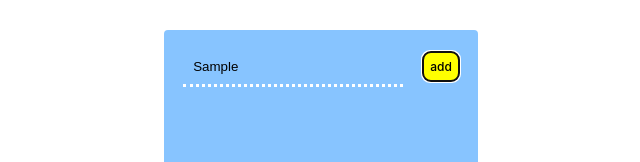
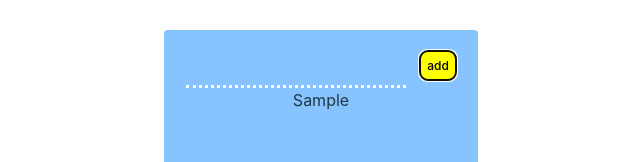
Before and after one commit to lenayoo/udemyTodo, a React (Vite) app: page / in a window 1280 px wide. Both pictures are taken after typing "Sample" into the empty fields and a click on the button "add". Shown: the part 175-337 px from the top of the page, without its empty margins (319-959 px from the left). Built offline with nearby package versions, Linux system fonts and the light colour scheme.

Commit message:
finish todo

```diff
--- a/src/App.css
+++ b/src/App.css
@@ -12,17 +12,18 @@
 }
 
 .todo-form {
-  margin-top: 0.7em;
+  margin-top: 0.3em;
 }
 
 .add-input {
   width: 200px;
-  margin-right: 1.5em;
+  margin-right: 0.7em;
   padding: 10px;
   border: none;
   outline: none;
   border-bottom: 3px dotted white;
   background-color: transparent;
+  font-size: 20px;
 }
 
 .add-btn {
--- a/src/App.tsx
+++ b/src/App.tsx
@@ -1,16 +1,35 @@
+import { ChangeEvent, useState } from "react";
 import "./App.css";
 
 function App() {
+  const [inputText, setInputText] = useState<string>("");
+  const [todos, setTodos] = useState<string[]>([]);
+
+  const changeHandler = (e: ChangeEvent<HTMLInputElement>) => {
+    setInputText(e.target.value);
+  };
+  const submitHandler = (e: React.FormEvent) => {
+    e.preventDefault();
+    setTodos((prevTodos) => [...prevTodos, inputText]);
+    setInputText("");
+  };
+
+  console.log(todos);
   return (
     <>
       <h1>To do⛵️</h1>
       <div className="box">
-        <form className="todo-form">
-          <input className="add-input" />
-          <button type="button" className="add-btn">
+        <form className="todo-form" onSubmit={submitHandler}>
+          <input
+            className="add-input"
+            onChange={changeHandler}
+            value={inputText}
+          />
+          <button type="submit" className="add-btn">
             add
           </button>
         </form>
+        {todos && todos.map((todo, index) => <div key={index}>{todo}</div>)}
       </div>
     </>
   );
```
